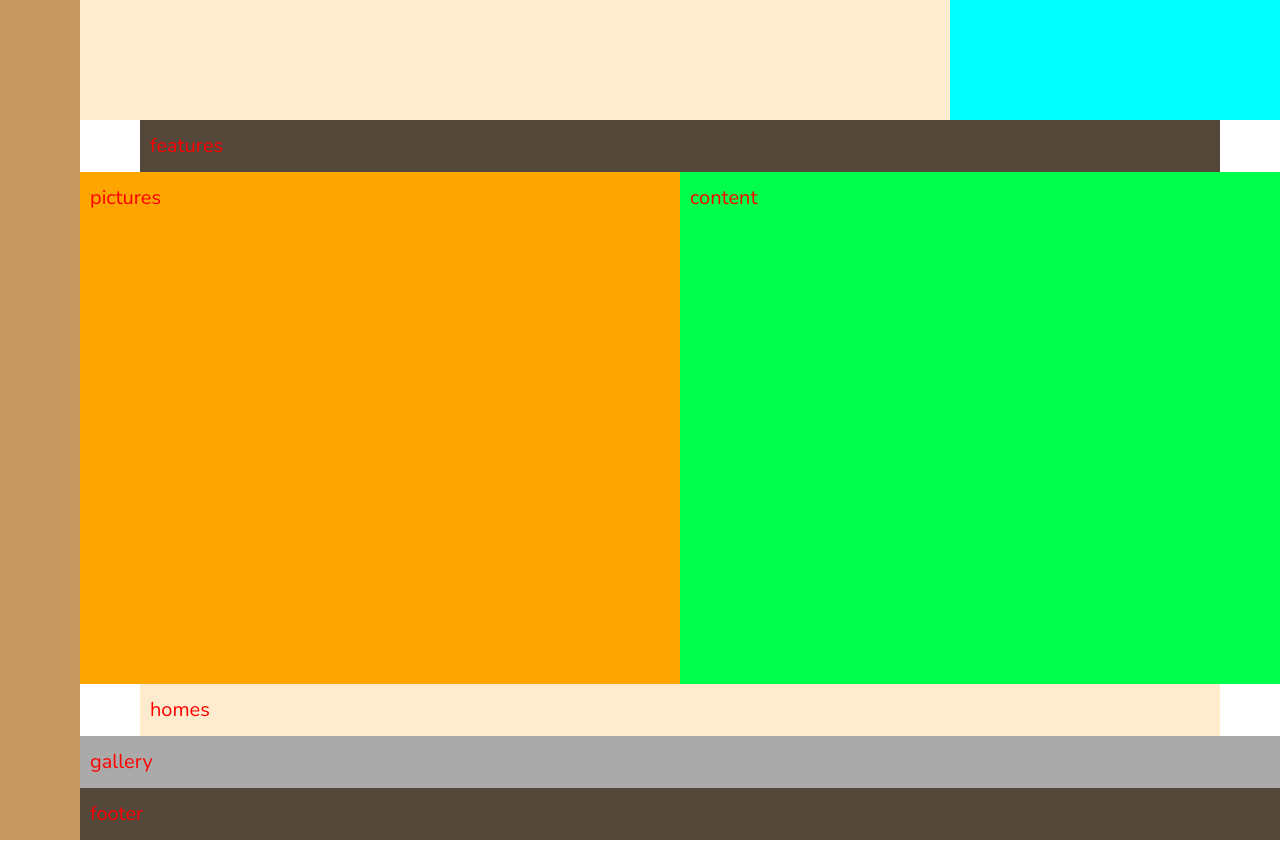
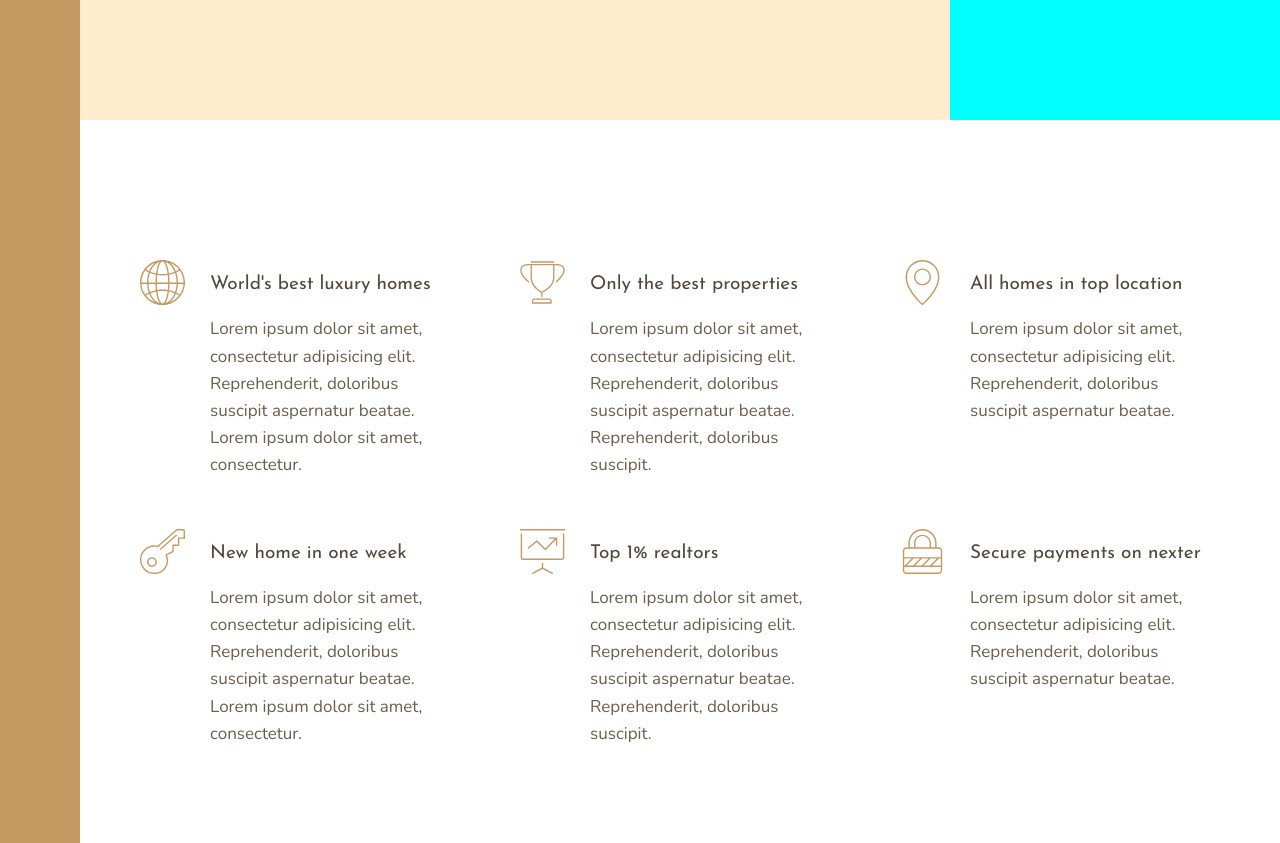
Before and after one commit to bechandrakant/realtors-project, a website: page index.html in a window 1280 px wide. Shown: the part 520-1363 px from the top of the page. Drawn offline with nearby package versions, Linux system fonts and the light colour scheme.

Commit message:
feat(features): implement features ui

```diff
--- a/index.html
+++ b/index.html
@@ -21,7 +21,72 @@
 
     <div class="realtors">realtor</div>
 
-    <div class="features">features</div>
+    <div class="features">
+      <div class="feature">
+        <svg class="feature__icon">
+          <use xlink:href="img/sprite.svg#icon-global"></use>
+        </svg>
+        <h4 class="heading-4 heading-4--dark">World's best luxury homes</h4>
+        <p class="feature__text">
+          Lorem ipsum dolor sit amet, consectetur adipisicing elit.
+          Reprehenderit, doloribus suscipit aspernatur beatae. Lorem ipsum dolor
+          sit amet, consectetur.
+        </p>
+      </div>
+      <div class="feature">
+        <svg class="feature__icon">
+          <use xlink:href="img/sprite.svg#icon-trophy"></use>
+        </svg>
+        <h4 class="heading-4 heading-4--dark">Only the best properties</h4>
+        <p class="feature__text">
+          Lorem ipsum dolor sit amet, consectetur adipisicing elit.
+          Reprehenderit, doloribus suscipit aspernatur beatae. Reprehenderit,
+          doloribus suscipit.
+        </p>
+      </div>
+      <div class="feature">
+        <svg class="feature__icon">
+          <use xlink:href="img/sprite.svg#icon-map-pin"></use>
+        </svg>
+        <h4 class="heading-4 heading-4--dark">All homes in top location</h4>
+        <p class="feature__text">
+          Lorem ipsum dolor sit amet, consectetur adipisicing elit.
+          Reprehenderit, doloribus suscipit aspernatur beatae.
+        </p>
+      </div>
+      <div class="feature">
+        <svg class="feature__icon">
+          <use xlink:href="img/sprite.svg#icon-key"></use>
+        </svg>
+        <h4 class="heading-4 heading-4--dark">New home in one week</h4>
+        <p class="feature__text">
+          Lorem ipsum dolor sit amet, consectetur adipisicing elit.
+          Reprehenderit, doloribus suscipit aspernatur beatae. Lorem ipsum dolor
+          sit amet, consectetur.
+        </p>
+      </div>
+      <div class="feature">
+        <svg class="feature__icon">
+          <use xlink:href="img/sprite.svg#icon-presentation"></use>
+        </svg>
+        <h4 class="heading-4 heading-4--dark">Top 1% realtors</h4>
+        <p class="feature__text">
+          Lorem ipsum dolor sit amet, consectetur adipisicing elit.
+          Reprehenderit, doloribus suscipit aspernatur beatae. Reprehenderit,
+          doloribus suscipit.
+        </p>
+      </div>
+      <div class="feature">
+        <svg class="feature__icon">
+          <use xlink:href="img/sprite.svg#icon-lock"></use>
+        </svg>
+        <h4 class="heading-4 heading-4--dark">Secure payments on nexter</h4>
+        <p class="feature__text">
+          Lorem ipsum dolor sit amet, consectetur adipisicing elit.
+          Reprehenderit, doloribus suscipit aspernatur beatae.
+        </p>
+      </div>
+    </div>
 
     <div class="story__pictures">pictures</div>
     <div class="story__content">content</div>
--- a/sass/_base.scss
+++ b/sass/_base.scss
@@ -41,10 +41,4 @@ body {
     [sidebar-start] 8rem [sidebar-end full-start] minmax(6rem, 1fr)
     [center-start] repeat(8, [col-start] minmax(min-content, 14rem) [col-end])
     [center-end] minmax(6rem, 1fr) [full-end];
-
-  & > * {
-    font-size: 2rem;
-    padding: 1rem;
-    color: red;
-  }
 }
--- a/sass/_features.scss
+++ b/sass/_features.scss
@@ -1,5 +1,31 @@
 .features {
-  background-color: $color-grey-dark-1;
   grid-column: center-start / center-end;
-  grid-row: 2 / 3;
+
+  margin: 15rem 0;
+
+  display: grid;
+  // grid-template-columns: repeat(3, 1fr);
+  grid-template-columns: repeat(auto-fit, minmax(25rem, 1fr));
+  grid-gap: 6rem;
+  align-items: start;
 }
+
+.feature {
+  display: grid;
+  grid-template-columns: min-content 1fr;
+
+  row-gap: 1.5rem;
+  column-gap: 2.5rem;
+
+  &__icon {
+    fill: $color-primary;
+    height: 4.5rem;
+    width: 4.5rem;
+    grid-row: 1 / span 2;
+    transform: translateY(-1rem);
+  }
+
+  &__text {
+    font-size: 1.7rem;
+  }
+}
--- a/sass/_typography.scss
+++ b/sass/_typography.scss
@@ -0,0 +1,29 @@
+%heading {
+  font-family: $font-display;
+  font-weight: 400;
+}
+
+.heading-1 {
+  @extend %heading;
+}
+
+.heading-2 {
+  @extend %heading;
+}
+
+.heading-3 {
+  @extend %heading;
+}
+
+.heading-4 {
+  @extend %heading;
+  font-size: 1.9rem;
+
+  &--light {
+    color: $color-grey-light-1;
+  }
+
+  &--dark {
+    color: $color-grey-dark-1;
+  }
+}
```
Also changed, not shown: css/style.css.
